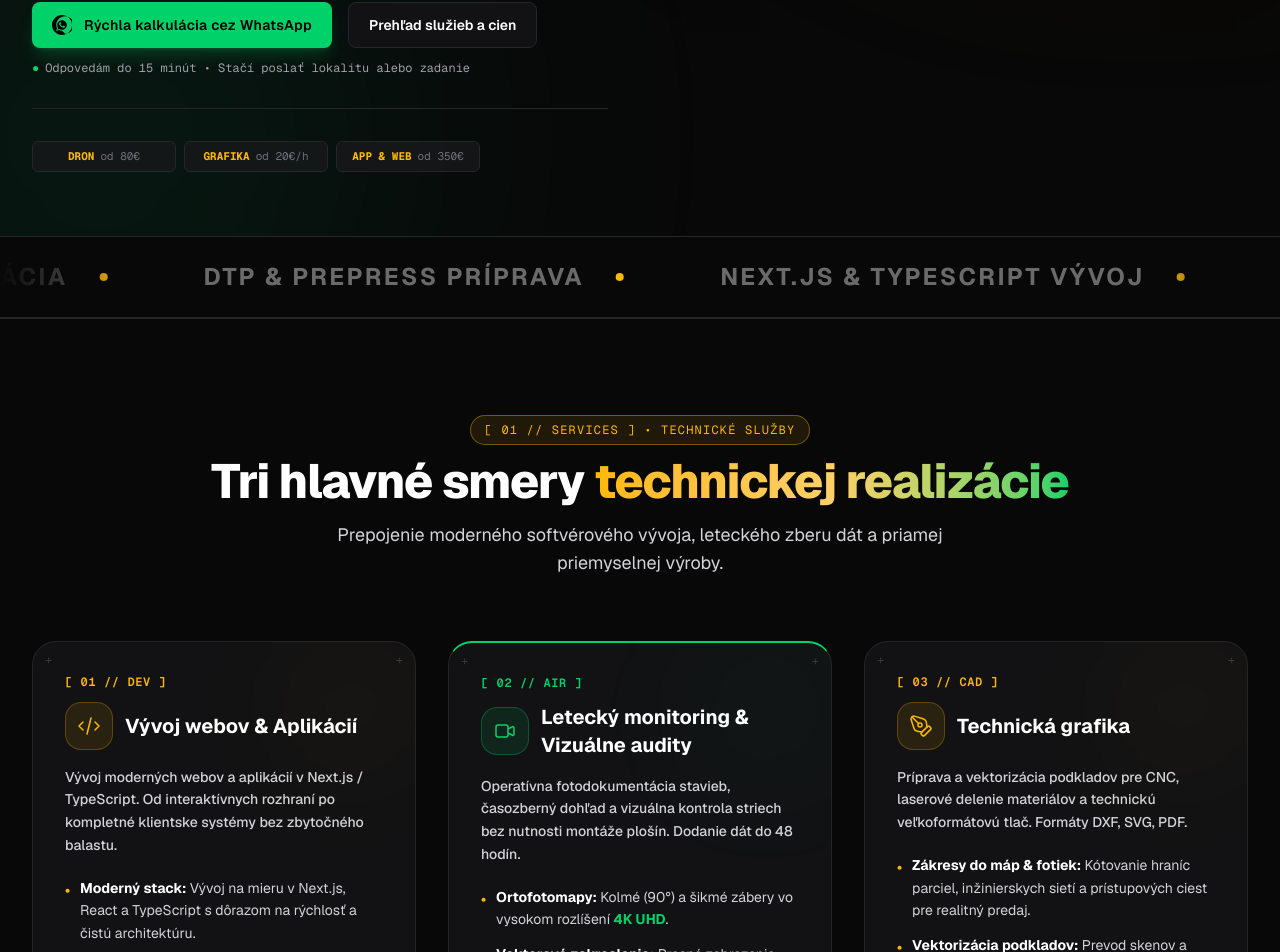
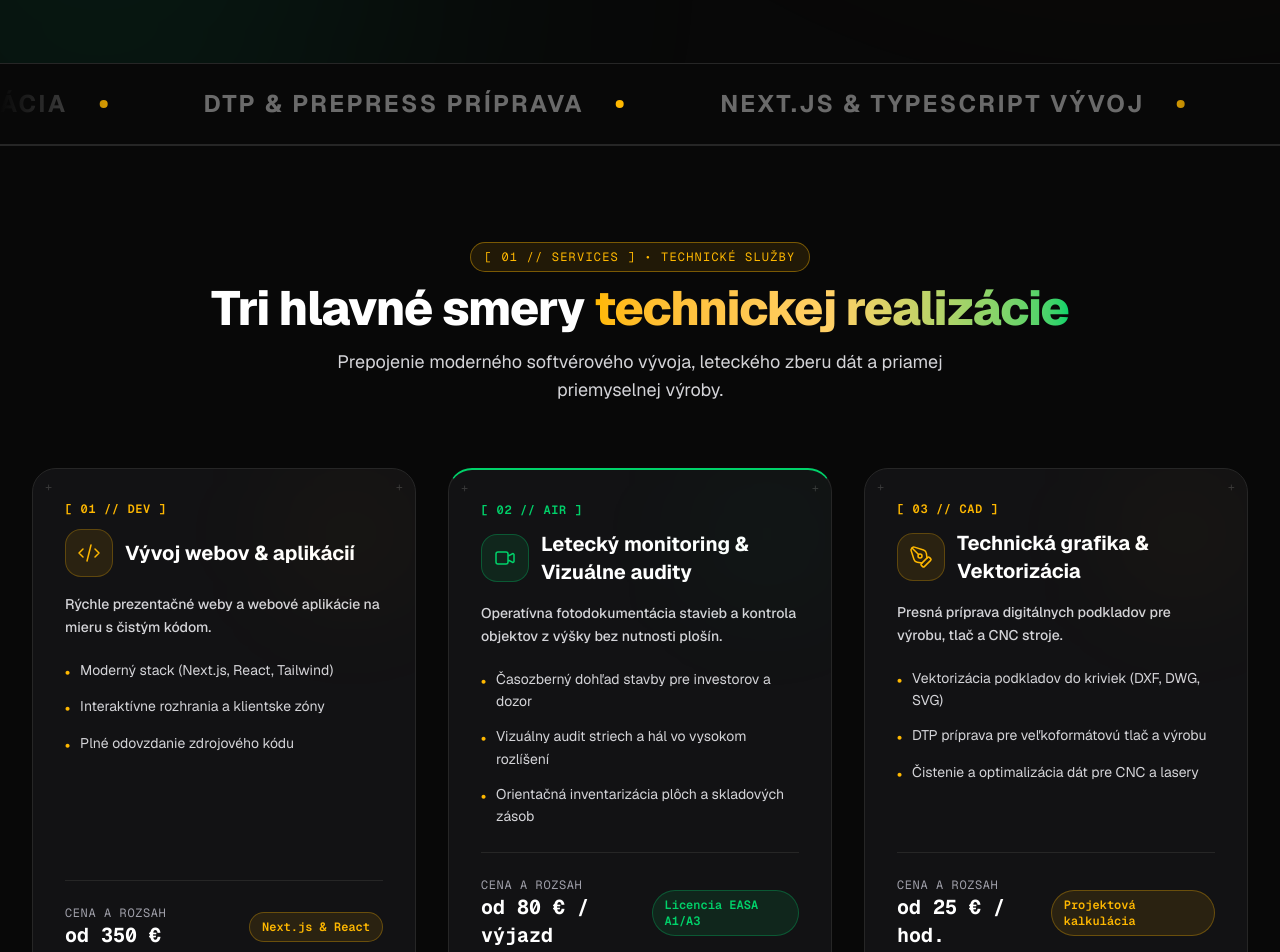
Before and after one commit to Patrik-Barcaj/ElysioTech, a Next.js app: page / in a window 1280 px wide. Shown: the part 737-1689 px from the top of the page. Built offline with nearby package versions, Linux system fonts and the light colour scheme.

Commit message:
feat(copy): update B2B copy across Hero, Services, and FAQ

```diff
--- a/src/components/FAQ.tsx
+++ b/src/components/FAQ.tsx
@@ -58,6 +58,13 @@ export default function FAQ() { // export FAQ component function
             categoryName: 'Letecké zábery & Dáta',
             q: 'V akých formátoch a rozlíšení dodávate letecké výstupy?',
             a: 'Fotografie dodávam v 4K/RAW (DNG/JPG) rozlíšení s vysokým dynamickým rozsahom, videosekvencie v plynulom 4K formáte a ortofotomapy v georeferencovaných vrstvách (GeoTIFF, GeoJSON, PNG).'
+        },
+        {
+            id: 'faq-drone-4',
+            category: 'drone',
+            categoryName: 'Letecké zábery & Dáta',
+            q: 'Nahrádzajú vaše letecké výstupy autorizované geodetické meranie?',
+            a: 'Nie. Naše výstupy slúžia ako detailný technický a vizuálny podklad pre projektový manažment, kontrolu stavby, internú logistiku a správu majetku. Nenahrádzajú úradné geodetické zameranie na zápis do katastra nehnuteľností podľa zákona NR SR č. 215/1995 Z. z.'
         },
 
         // Category 3: Technická grafika
--- a/src/components/Hero.tsx
+++ b/src/components/Hero.tsx
@@ -24,12 +24,11 @@ export default function Hero() { // export Hero component function
                         </div> {/* pre-heading end */}
 
                         <h1 className="text-4xl sm:text-5xl lg:text-6xl font-display font-bold text-white tracking-tight leading-[1.12] mb-6"> {/* main headline */}
-                            Technické služby bez agentúrnej prirážky: <br className="hidden sm:inline" />
-                            Letecké dáta, <span className="text-[#FFB800]">Technická grafika</span> a <span className="text-[#00D26A]">Aplikácie.</span>
+                            Letecké dáta, <span className="text-[#FFB800]">Technická grafika</span> a <span className="text-[#00D26A]">Webové aplikácie.</span>
                         </h1> {/* main headline end */}
 
                         <p className="text-lg sm:text-xl text-zinc-300 font-normal mb-8 max-w-2xl leading-relaxed text-center lg:text-left mx-auto lg:mx-0"> {/* subheadline */}
-                            Potrebujete zamerať pozemok dronom, pripraviť presné kótované podklady do výroby alebo naprogramovať webovú aplikáciu na mieru? Všetko riešite priamo so mnou – bez agentúrnych marží a s dodaním dát do 48 hodín.
+                            Rýchly vizuálny monitoring stavieb, detailná kontrola striech a softvér na mieru. Zákazky riešite priamo so mnou – bez agentúrnych prirážok, flexibilne a s dodaním podkladov do 48 hodín.
                         </p> {/* subheadline end */}
 
                         <div className="flex flex-col sm:flex-row gap-4 justify-center lg:justify-start mb-3"> {/* cta group */}
@@ -59,16 +58,13 @@ export default function Hero() { // export Hero component function
                         <div className="pt-6 border-t border-neutral-800 text-left">
                             <div className="grid grid-cols-3 gap-2 pt-2 max-w-md mx-auto lg:mx-0">
                                 <a href="#cennik" className="flex items-center justify-center gap-1.5 py-1.5 px-2 rounded-md bg-zinc-900/80 border border-neutral-800 hover:border-amber-500/50 text-[11px] font-mono text-zinc-300 transition-colors">
-                                    <span className="text-amber-400 font-bold">DRON</span>
-                                    <span className="text-zinc-500">od 80€</span>
+                                    [ Dodanie do 48h ]
                                 </a>
                                 <a href="#cennik" className="flex items-center justify-center gap-1.5 py-1.5 px-2 rounded-md bg-zinc-900/80 border border-neutral-800 hover:border-amber-500/50 text-[11px] font-mono text-zinc-300 transition-colors">
-                                    <span className="text-amber-400 font-bold">GRAFIKA</span>
-                                    <span className="text-zinc-500">od 20€/h</span>
+                                    [ Priama spolupráca ]
                                 </a>
                                 <a href="#cennik" className="flex items-center justify-center gap-1.5 py-1.5 px-2 rounded-md bg-zinc-900/80 border border-neutral-800 hover:border-amber-500/50 text-[11px] font-mono text-zinc-300 transition-colors">
-                                    <span className="text-amber-400 font-bold">APP & WEB</span>
-                                    <span className="text-zinc-500">od 350€</span>
+                                    [ Zákazky od 80 € ]
                                 </a>
                             </div>
                         </div>
--- a/src/components/Services.tsx
+++ b/src/components/Services.tsx
@@ -42,24 +42,24 @@ export default function Services() { // export Services component
                                         <svg className="w-6 h-6 text-[#FFB800]" fill="none" stroke="currentColor" viewBox="0 0 24 24"><path strokeLinecap="round" strokeLinejoin="round" strokeWidth="1.5" d="M10 20l4-16m4 4l4 4-4 4M6 16l-4-4 4-4"></path></svg>
                                     </div>
                                     <h3 className="text-xl font-display font-bold text-white group-hover:text-[#FFB800] transition-colors">
-                                        Vývoj webov & Aplikácií
+                                        Vývoj webov & aplikácií
                                     </h3>
                                 </div>
                                 <p className="text-xs sm:text-sm font-medium text-zinc-300 mb-5 leading-relaxed">
-                                    Vývoj moderných webov a aplikácií v Next.js / TypeScript. Od interaktívnych rozhraní po kompletné klientske systémy bez zbytočného balastu.
+                                    Rýchle prezentačné weby a webové aplikácie na mieru s čistým kódom.
                                 </p>
                                 <ul className="text-zinc-300 text-sm leading-relaxed space-y-3 mb-6">
                                     <li className="flex items-start gap-2.5">
                                         <span className="text-[#FFB800] font-bold mt-0.5">•</span>
-                                        <span><strong className="text-white">Moderný stack:</strong> Vývoj na mieru v Next.js, React a TypeScript s dôrazom na rýchlosť a čistú architektúru.</span>
+                                        <span>Moderný stack (Next.js, React, Tailwind)</span>
                                     </li>
                                     <li className="flex items-start gap-2.5">
                                         <span className="text-[#FFB800] font-bold mt-0.5">•</span>
-                                        <span><strong className="text-white">GIS & Mapové aplikácie:</strong> Interaktívne zobrazenia a parcelné vrstvy (MapLibre / MapTiler).</span>
+                                        <span>Interaktívne rozhrania a klientske zóny</span>
                                     </li>
                                     <li className="flex items-start gap-2.5">
                                         <span className="text-[#FFB800] font-bold mt-0.5">•</span>
-                                        <span><strong className="text-white">Firemné systémy:</strong> Klientske zóny, interné nástroje a prezentačné weby s načítaním do 0,5s.</span>
+                                        <span>Plné odovzdanie zdrojového kódu</span>
                                     </li>
                                 </ul>
                             </div>
@@ -99,20 +99,20 @@ export default function Services() { // export Services component
                                     </h3>
                                 </div>
                                 <p className="text-xs sm:text-sm font-medium text-zinc-300 mb-5 leading-relaxed">
-                                    Operatívna fotodokumentácia stavieb, časozberný dohľad a vizuálna kontrola striech bez nutnosti montáže plošín. Dodanie dát do 48 hodín.
+                                    Operatívna fotodokumentácia stavieb a kontrola objektov z výšky bez nutnosti plošín.
                                 </p>
                                 <ul className="text-zinc-300 text-sm leading-relaxed space-y-3 mb-6">
                                     <li className="flex items-start gap-2.5">
                                         <span className="text-[#FFB800] font-bold mt-0.5">•</span>
-                                        <span><strong className="text-white">Ortofotomapy:</strong> Kolmé (90°) a šikmé zábery vo vysokom rozlíšení <strong className="text-[#00D26A]">4K UHD</strong>.</span>
+                                        <span>Časozberný dohľad stavby pre investorov a dozor</span>
                                     </li>
                                     <li className="flex items-start gap-2.5">
                                         <span className="text-[#FFB800] font-bold mt-0.5">•</span>
-                                        <span><strong className="text-white">Vektorové zakreslenie:</strong> Presné zobrazenie parcelných hraníc, výmer a inžinierskych sietí do fotografií.</span>
+                                        <span>Vizuálny audit striech a hál vo vysokom rozlíšení</span>
                                     </li>
                                     <li className="flex items-start gap-2.5">
                                         <span className="text-[#FFB800] font-bold mt-0.5">•</span>
-                                        <span><strong className="text-white">Legislatívny súlad:</strong> Certifikovaná prevádzka podľa predpisov <strong className="text-[#00D26A]">EASA A1/A3</strong>.</span>
+                                        <span>Orientačná inventarizácia plôch a skladových zásob</span>
                                     </li>
                                 </ul>
                             </div>
@@ -120,7 +120,7 @@ export default function Services() { // export Services component
                             <div className="pt-6 border-t border-neutral-800 flex items-center justify-between mt-auto">
                                 <div>
                                     <span className="text-xs text-zinc-400 block uppercase tracking-wider font-mono">Cena a rozsah</span>
-                                    <span className="text-xl font-mono font-bold text-white">od 80 €</span>
+                                    <span className="text-xl font-mono font-bold text-white">od 80 € / výjazd</span>
                                 </div>
                                 <span className="px-3 py-1.5 rounded-full text-xs font-mono font-semibold bg-[#00D26A]/10 text-[#00D26A] border border-[#00D26A]/30">
                                     Licencia EASA A1/A3
@@ -148,24 +148,24 @@ export default function Services() { // export Services component
                                         <PenTool className="w-6 h-6 text-[#FFB800]" strokeWidth={1.5} />
                                     </div>
                                     <h3 className="text-xl font-display font-bold text-white group-hover:text-[#FFB800] transition-colors">
-                                        Technická grafika
+                                        Technická grafika & Vektorizácia
                                     </h3>
                                 </div>
                                 <p className="text-xs sm:text-sm font-medium text-zinc-300 mb-5 leading-relaxed">
-                                    Príprava a vektorizácia podkladov pre CNC, laserové delenie materiálov a technickú veľkoformátovú tlač. Formáty DXF, SVG, PDF.
+                                    Presná príprava digitálnych podkladov pre výrobu, tlač a CNC stroje.
                                 </p>
                                 <ul className="text-zinc-300 text-sm leading-relaxed space-y-3 mb-6">
                                     <li className="flex items-start gap-2.5">
                                         <span className="text-[#FFB800] font-bold mt-0.5">•</span>
-                                        <span><strong className="text-white">Zákresy do máp & fotiek:</strong> Kótovanie hraníc parciel, inžinierskych sietí a prístupových ciest pre realitný predaj.</span>
+                                        <span>Vektorizácia podkladov do kriviek (DXF, DWG, SVG)</span>
                                     </li>
                                     <li className="flex items-start gap-2.5">
                                         <span className="text-[#FFB800] font-bold mt-0.5">•</span>
-                                        <span><strong className="text-white">Vektorizácia podkladov:</strong> Prevod skenov a technických náčrtov do formátov pre CNC, laser a rezacie plotre (SVG, DXF, PDF).</span>
+                                        <span>DTP príprava pre veľkoformátovú tlač a výrobu</span>
                                     </li>
                                     <li className="flex items-start gap-2.5">
                                         <span className="text-[#FFB800] font-bold mt-0.5">•</span>
-                                        <span><strong className="text-white">DTP & Prepress audit:</strong> Generovanie validných tlačových dát (PDF/X, spadávky, CMYK profily) bez výrobných chýb.</span>
+                                        <span>Čistenie a optimalizácia dát pre CNC a lasery</span>
                                     </li>
                                 </ul>
                             </div>
@@ -173,7 +173,7 @@ export default function Services() { // export Services component
                             <div className="pt-6 border-t border-neutral-800 flex items-center justify-between mt-auto">
                                 <div>
                                     <span className="text-xs text-zinc-400 block uppercase tracking-wider font-mono">Cena a rozsah</span>
-                                    <span className="text-xl font-mono font-bold text-white">od 20 € / hod.</span>
+                                    <span className="text-xl font-mono font-bold text-white">od 25 € / hod.</span>
                                 </div>
                                 <span className="px-3 py-1.5 rounded-full text-xs font-mono font-semibold bg-[#FFB800]/10 text-[#FFB800] border border-[#FFB800]/30">
                                     Projektová kalkulácia
```
